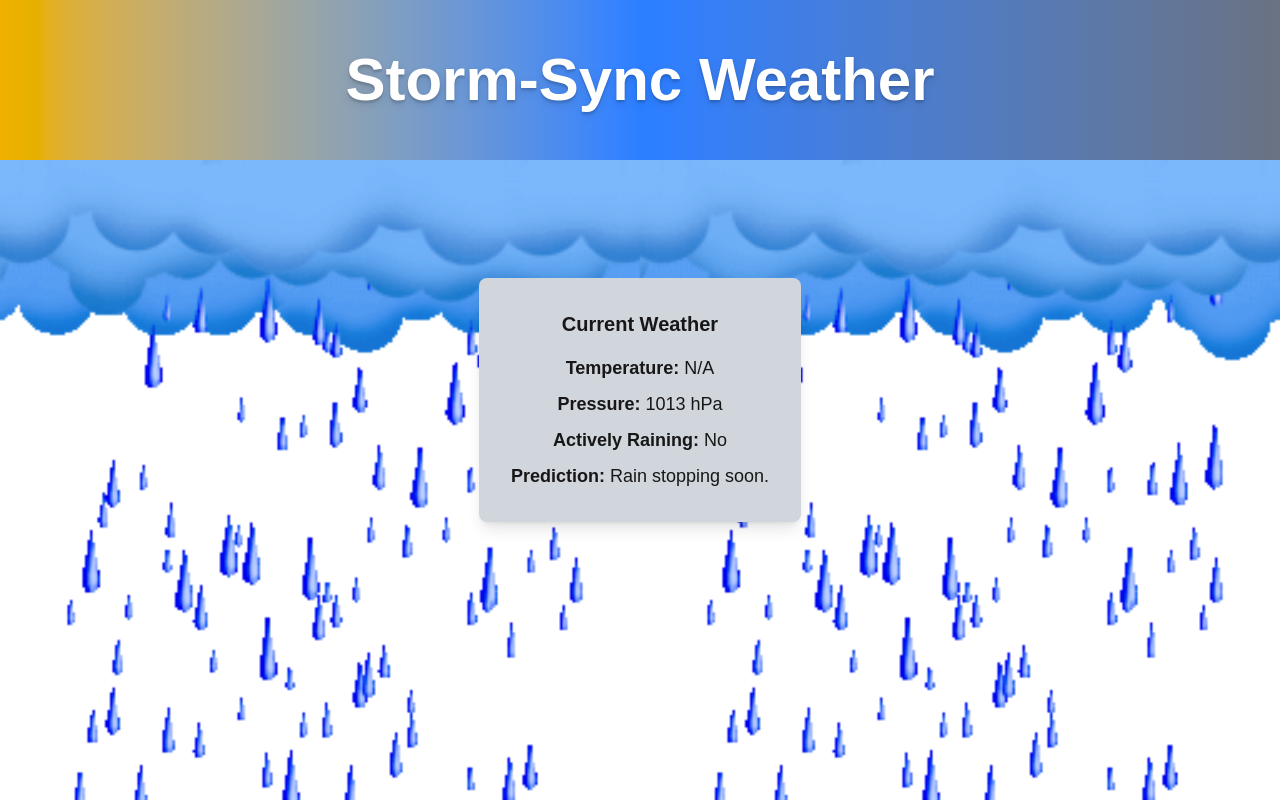
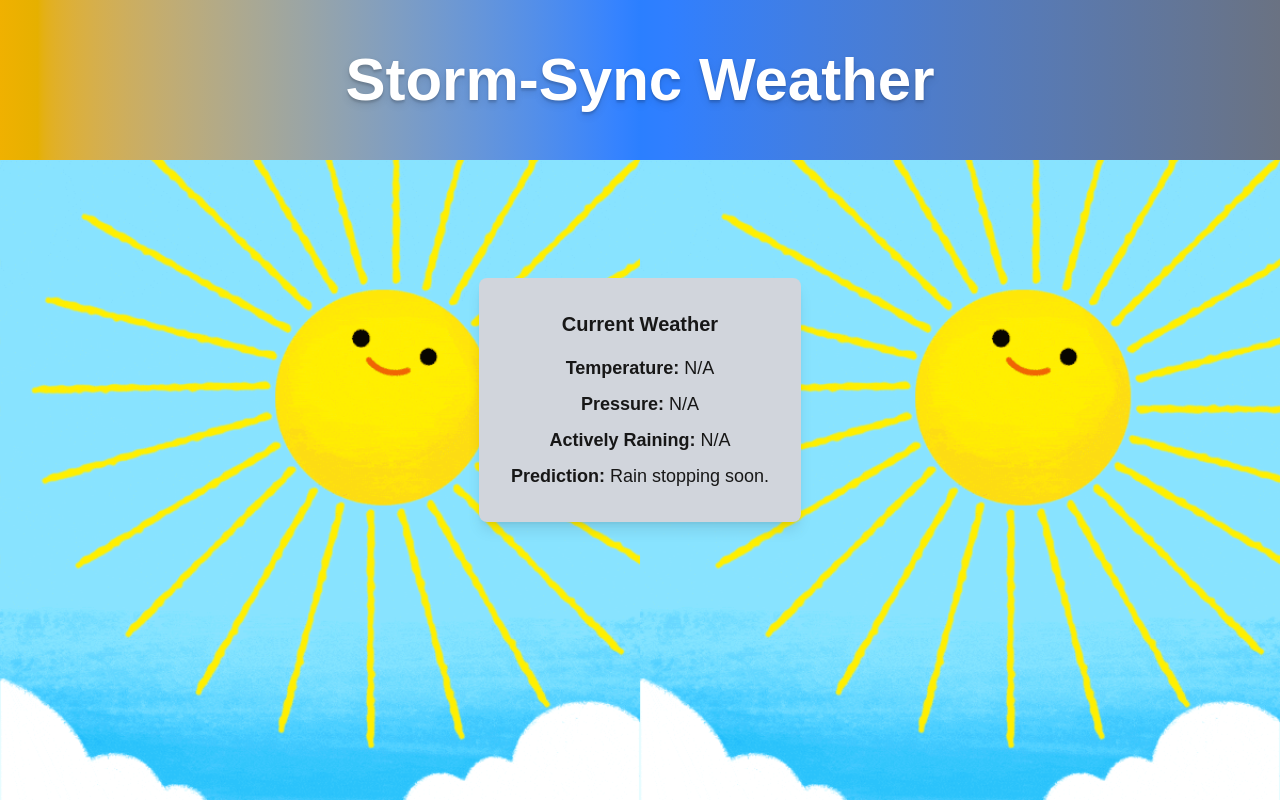
Before and after one commit to BlockadeRunner/WeatherAppCC, a Next.js app: page / in a window 1280 px wide. Built offline with nearby package versions, Linux system fonts and the light colour scheme; no server answers.

Commit message:
Working with background gif switching based on israining

```diff
--- a/src/app/page.tsx
+++ b/src/app/page.tsx
@@ -4,6 +4,8 @@ import { useEffect, useState } from "react";
 
 export default function Home() {
   const [temperature, setTemperature] = useState<string | null>(null);
+  const [pressure, setPressure] = useState<string | null>(null);
+  const [isRaining, setIsRaining] = useState<string | null>(null);
   const [loading, setLoading] = useState(true);
 
   useEffect(() => {
@@ -16,11 +18,31 @@ export default function Home() {
           throw new Error("Failed to fetch weather data");
         }
         const data = await response.json();
+
+        // Extract temperature
         const temp = data.properties.periods[0].temperature;
         setTemperature(`${temp}°F`);
+
+        // Extract pressure (example: replace with actual field from API)
+        const pressureValue =
+          data.properties.periods[0].detailedForecast.includes("pressure")
+            ? "1013 hPa" // Replace with actual pressure field
+            : "N/A";
+        setPressure(pressureValue);
+
+        // Extract actively raining (example: replace with actual field from API)
+        const raining = data.properties.periods[0].shortForecast.includes(
+          "Rain"
+        )
+          ? "Yes"
+          : "No";
+        setIsRaining(raining);
+        setIsRaining("No");
       } catch (error) {
         console.error("Error fetching weather data:", error);
         setTemperature("N/A");
+        setPressure("N/A");
+        setIsRaining("N/A");
       } finally {
         setLoading(false);
       }
@@ -30,7 +52,6 @@ export default function Home() {
   }, []);
 
   return (
-    // Main Background
     <main className="flex flex-col h-screen w-screen">
       {/* Header Bar */}
       <div className="flex flex-row w-full h-[20%] md:h-[20%] lg:h-[20%] items-center justify-center bg-gradient-to-r from-yellow-500 via-blue-500 to-gray-500">
@@ -44,7 +65,9 @@ export default function Home() {
         <div
           className="flex h-full w-full items-center justify-center"
           style={{
-            backgroundImage: "url('/res/storm.gif')",
+            backgroundImage: `url('/res/${
+              isRaining === "Yes" ? "storm.gif" : "sunny.gif"
+            }')`,
             backgroundSize: "contain",
             backgroundRepeat: "repeat",
             backgroundPosition: "top left",
@@ -60,10 +83,12 @@ export default function Home() {
               <span>{loading ? "Loading..." : temperature}</span>
             </div>
             <div className="text-lg mb-2">
-              <strong>Pressure:</strong> <span>1013 hPa</span>
+              <strong>Pressure:</strong>{" "}
+              <span>{loading ? "Loading..." : pressure}</span>
             </div>
             <div className="text-lg mb-2">
-              <strong>Actively Raining:</strong> <span>No</span>
+              <strong>Actively Raining:</strong>{" "}
+              <span>{loading ? "Loading..." : isRaining}</span>
             </div>
             <div className="text-lg">
               <strong>Prediction:</strong> <span>Rain stopping soon.</span>
```
Also changed, not shown: public/res/sunny.gif (added).
